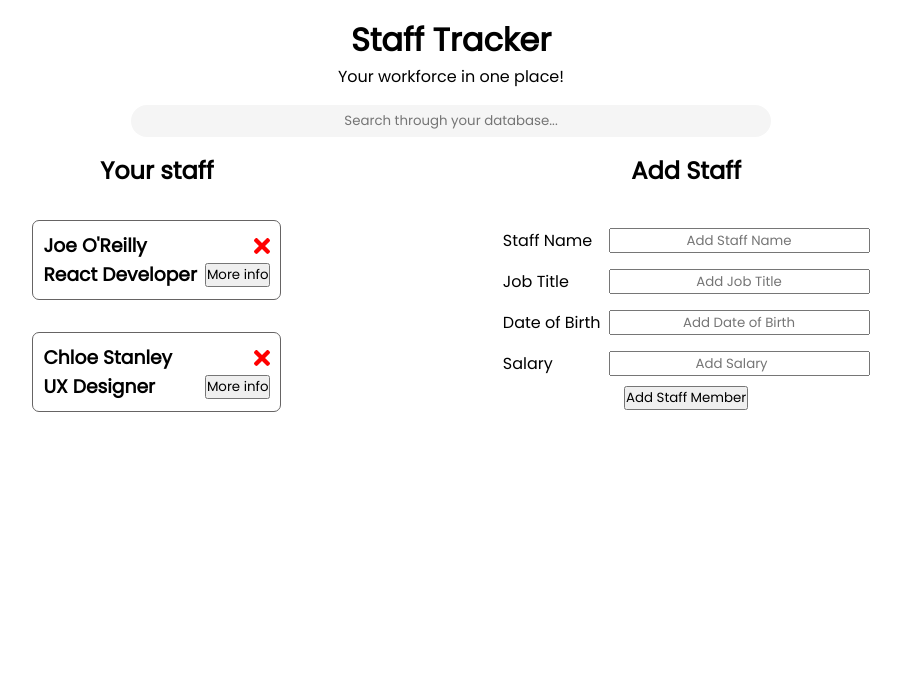
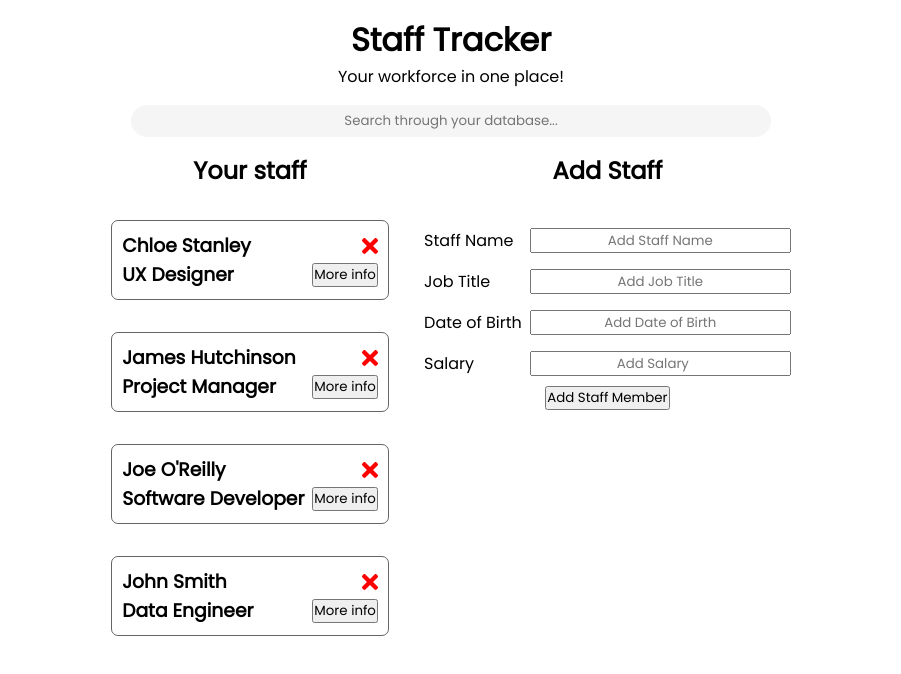
Before and after one commit to JosephO1992/react-staff-tracker, a React (Create React App) app: page / in a window 1280 px wide. Shown: the top 674 px of the page, without its empty margins (189-1090 px from the left). Built offline with nearby package versions, Linux system fonts and the light colour scheme; data requests are answered from the project's data file.

Commit message:
Added json server & CRUD capability

```diff
--- /dev/null
+++ b/db.json
@@ -0,0 +1,36 @@
+{
+  "staff": [
+    {
+      "id": 2,
+      "name": "Chloe Stanley",
+      "title": "UX Designer",
+      "dob": "2-7-1993",
+      "salary": 28000,
+      "open": false
+    },
+    {
+      "id": 3,
+      "name": "James Hutchinson",
+      "title": "Project Manager",
+      "dob": "10-12-1986",
+      "salary": 35000,
+      "open": false
+    },
+    {
+      "name": "Joe O'Reilly",
+      "title": "Software Developer",
+      "dob": "22-10-1992",
+      "salary": "27000",
+      "open": false,
+      "id": 4
+    },
+    {
+      "name": "John Smith",
+      "title": "Data Engineer",
+      "dob": "1-1-2000",
+      "salary": "27000",
+      "open": false,
+      "id": 5
+    }
+  ]
+}
--- a/package.json
+++ b/package.json
@@ -6,6 +6,7 @@
     "@testing-library/jest-dom": "^5.11.9",
     "@testing-library/react": "^11.2.5",
     "@testing-library/user-event": "^12.8.3",
+    "json-server": "^0.16.3",
     "react": "^17.0.2",
     "react-dom": "^17.0.2",
     "react-icons": "^4.2.0",
@@ -16,7 +17,8 @@
     "start": "react-scripts start",
     "build": "react-scripts build",
     "test": "react-scripts test",
-    "eject": "react-scripts eject"
+    "eject": "react-scripts eject",
+    "server": "json-server --watch db.json --port 5000"
   },
   "eslintConfig": {
     "extends": [
--- a/src/App.js
+++ b/src/App.js
@@ -1,4 +1,4 @@
-import { useState } from 'react'
+import { useState, useEffect } from 'react'
 import PropTypes from 'prop-types'
 import Header from './components/Header'
 import SearchBar from './components/SearchBar'
@@ -6,39 +6,67 @@ import StaffList from './components/StaffList'
 import AddStaff from './components/AddStaff'
 
 function App() {
-  const [staffMembers, setStaff ] = useState([
+  const [staffMembers, setStaff ] = useState(
+    [
 
-    {
-        id: 1,
-        name: "Joe O'Reilly",
-        title: 'React Developer',
-        dob: "22-10-1992",
-        salary: 25000,
-        open: false
-    },
-    {
-        id: 2,
-        name: "Chloe Stanley",
-        title: 'UX Designer',
-        dob: "2-7-1993",
-        salary: 28000,
-        open: false
 
-    }
+]
+)
 
-])
+// Get tasks
+
+useEffect(() => {
+  const getStaff = async () => {
+    const staffFromServer = await fetchStaff()
+
+    setStaff(staffFromServer)
+  }
+
+  getStaff()
+}, [])
+
+
+// Fetch Staff
+
+const fetchStaff = async () => {
+    const res = await fetch('http://localhost:5000/staff')
+    const data = await res.json()
+
+
+    return data;
+
+  }
+
+
+
 
 // Add Task
 
-const addStaff = (staff) => {
-  const id = Math.floor(Math.random() * 10000 ) + 1
-  const newStaff = {id, ...staff}
-  setStaff([...staffMembers, newStaff])
+const addStaff = async (staff) => {
+  const res = await fetch('http://localhost:5000/staff', {
+    method: 'POST',
+    headers: {
+      'Content-Type': 'application/json'
+    },
+    body: JSON.stringify(staff)
+  })
+
+  const data = await res.json()
+
+  setStaff([...staffMembers, data])
+
+  // const id = Math.floor(Math.random() * 10000 ) + 1
+  // const newStaff = {id, ...staff}
+  // setStaff([...staffMembers, newStaff])
 }
 
-// Delete Task
+// Delete Staff
 
-const deleteStaff = (id) => {
+const deleteStaff = async (id) =>  {
+  await fetch(`http://localhost:5000/staff/${id}`, {
+    method: 'DELETE'
+  })
+
   setStaff(staffMembers.filter((staff) => staff.id !== id)) // filters through the staffMembers array, then returns out any id's that aren't equal to the id passed in.
 }
 
@@ -61,7 +89,8 @@ staffMembers.PropTypes = {
 
   return (
     <div className="App">
-      <header className="App-header">
+    <div className="app-container">
+    <header className="App-header">
         <Header />
         <SearchBar />
       </header>
@@ -75,6 +104,8 @@ staffMembers.PropTypes = {
       </div>
       </div>
     </div>
+
+    </div>
   );
 }
 
--- a/src/components/AddStaff.js
+++ b/src/components/AddStaff.js
@@ -30,7 +30,7 @@ const onSubmit = (e) => {
     return (
         <div>
             <h2>Add Staff</h2>
-<form className='staff-form' onSubmit={onSubmit}>
+                <form className='staff-form' onSubmit={onSubmit}>
             <div className='container' id="form-label">
                 <label> Staff Name </label>
                 <input type="text" placeholder='Add Staff Name' value={name} onChange={(e) => {
--- a/src/components/StaffList.js
+++ b/src/components/StaffList.js
@@ -6,8 +6,8 @@ const StaffList = ( {staffMembers, onDelete, onDisplay} ) => {
         <div>
             <h2> Your staff </h2>
             <div className="container-vertical staff-container">
-            {staffMembers.map((staff) => (
-            <Staff key={staff.id} staff={staff} onDelete={onDelete} onDisplay={onDisplay} />))}
+            {staffMembers.map((staff, index) => (
+            <Staff key={index} staff={staff} onDelete={onDelete} onDisplay={onDisplay} />))}
             </div>
 
         </div>
--- a/src/index.css
+++ b/src/index.css
@@ -4,6 +4,11 @@
     box-sizing: border-box;
     text-align: center;
     font-family: 'Poppins', sans-serif;
+}
+
+.app-container {
+    max-width: 750px;
+    margin: 0 auto;
 }
 
 .header {
@@ -53,6 +58,7 @@ color: 'red'
 
 .more-info {
     display: none;
+
 }
 
 #form-label {
@@ -69,7 +75,8 @@ color: 'red'
 }
 
 .info-button {
-    margin-left: 0.5rem
+    margin-left: 0.5rem;
+        cursor: pointer;
 }
 
 .staff-form {
```
Also changed, not shown: 1 other file (tests, documents, lock files or other folders).
